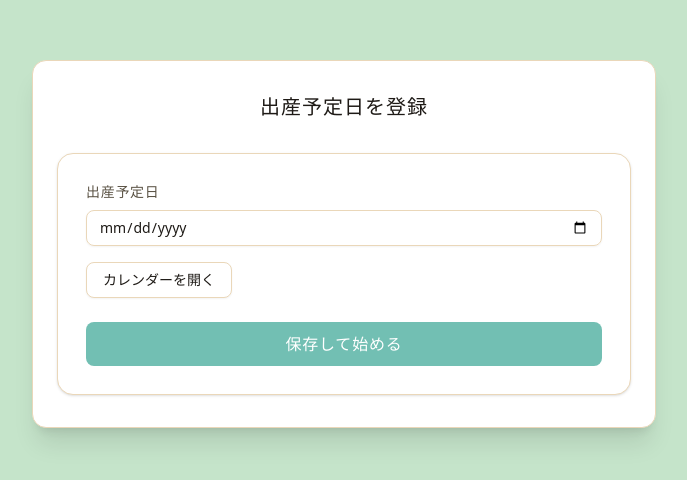
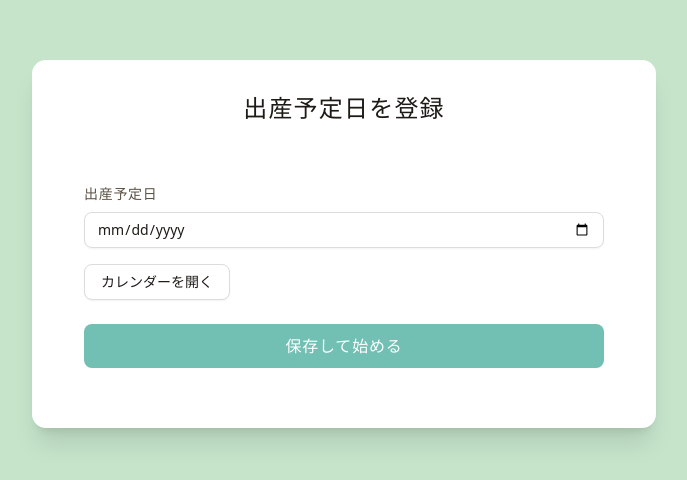
Before and after one commit to Tsugawa-Keita/202509_hackathon, a React (Vite) app: page /setup in a window 1280 px wide. Shown: the part 156-636 px from the top of the page, without its empty margins (296-983 px from the left). Built offline with nearby package versions, Linux system fonts and the light colour scheme; no server answers.

Commit message:
feat: 初期画面デザイン作成

```diff
--- a/src/components/ui/card.tsx
+++ b/src/components/ui/card.tsx
@@ -7,7 +7,7 @@ type DivProps = ComponentPropsWithoutRef<"div">;
 function Card({ className, ...props }: DivProps) {
   return (
     <div
-      className={cn("flex flex-col gap-6 rounded-xl border bg-card py-8 text-card-foreground shadow-sm", className)}
+      className={cn("flex flex-col gap-6 rounded-xl bg-card py-8 text-card-foreground shadow-sm", className)}
       data-slot="card"
       {...props}
     />
@@ -28,7 +28,13 @@ function CardHeader({ className, ...props }: DivProps) {
 }
 
 function CardTitle({ className, ...props }: DivProps) {
-  return <div className={cn("font-[MPLUSRounded1c-Bold] leading-none tracking-wider", className)} data-slot="card-title" {...props} />;
+  return (
+    <div
+      className={cn("font-[MPLUSRounded1c-Bold] leading-none tracking-wider", className)}
+      data-slot="card-title"
+      {...props}
+    />
+  );
 }
 
 function CardDescription({ className, ...props }: DivProps) {
--- a/src/index.css
+++ b/src/index.css
@@ -53,8 +53,8 @@
   --accent: #72bfb3;
   --accent-foreground: #0f221e;
   --destructive: #d46e6e;
-  --border: #ead7b9;
-  --input: #ead7b9;
+  --border: #000000;
+  --input: #000000;
   --ring: #72bfb3;
   --chart-1: #72bfb3;
   --chart-2: #ffc98a;
--- a/src/pages/initial-setup-page.tsx
+++ b/src/pages/initial-setup-page.tsx
@@ -143,17 +143,14 @@ const InitialSetupPage = ({ onConfigured }: InitialSetupPageProps) => {
   };
 
   return (
-    <main className="flex items-center min-h-dvh bg-[#C5E4CA] py-12 px-6 text-foreground md:py-20">
+    <main className="flex min-h-dvh items-center bg-[#C5E4CA] px-6 py-12 text-foreground md:py-20">
       <div className="mx-auto w-full max-w-2xl px-4 sm:px-6">
-        <Card className="border border-border bg-background text-card-foreground shadow-xl">
+        <Card className="bg-background text-card-foreground shadow-xl">
           <CardHeader className="gap-2 pb-0">
-            <CardTitle className="text-center font-semibold text-xl">出産予定日を登録</CardTitle>
+            <CardTitle className="text-center font-semibold text-2xl">出産予定日を登録</CardTitle>
           </CardHeader>
           <CardContent className="">
-            <form
-              className="flex h-fit flex-col gap-6 rounded-2xl border border-border bg-background p-5 shadow-sm sm:p-7"
-              onSubmit={handleSubmit}
-            >
+            <form className="flex h-fit flex-col gap-6 rounded-2xl bg-background p-5 sm:p-7" onSubmit={handleSubmit}>
               <div className="space-y-4">
                 <div className="space-y-2">
                   <Label className="block font-bold text-muted-foreground text-sm tracking-wider" htmlFor="due-date">
@@ -161,6 +158,7 @@ const InitialSetupPage = ({ onConfigured }: InitialSetupPageProps) => {
                   </Label>
                   <Input
                     aria-describedby="due-date-guidance due-date-error"
+                    className="border-[#DDDCDC]"
                     id="due-date"
                     max={DATE_LIMITS.maxDate}
                     min={todayIso}
@@ -173,11 +171,16 @@ const InitialSetupPage = ({ onConfigured }: InitialSetupPageProps) => {
                 {/* デスクトップのみカスタムカレンダーをポップアップで表示 */}
                 {!isCoarsePointer && (
                   <div className="relative">
-                    <Button onClick={() => setCalendarOpen((v) => !v)} type="button" variant="outline">
+                    <Button
+                      className="border-[#DDDCDC]"
+                      onClick={() => setCalendarOpen((v) => !v)}
+                      type="button"
+                      variant="outline"
+                    >
                       カレンダーを開く
                     </Button>
                     {isCalendarOpen && (
-                      <div className="absolute z-50 mt-2 rounded-xl border border-border bg-muted p-4">
+                      <div className="absolute z-50 mt-2 rounded-xl bg-muted p-4 shadow-sm">
                         <Calendar
                           buttonVariant="outline"
                           captionLayout="dropdown"
--- a/src/pages/post-birth-page.tsx
+++ b/src/pages/post-birth-page.tsx
@@ -293,7 +293,7 @@ const PostBirthPage = ({ state }: PostBirthPageProps) => {
           </DialogFooter>
         </DialogContent>
       </Dialog>
-      <main className="flex min-h-screen flex-col items-center bg-slate-100 px-6 py-12 text-slate-900" id="top">
+      <main className="flex min-h-screen flex-col items-center bg-[#FFF2D4] px-6 py-12 text-slate-900" id="top">
         <Card className="w-full max-w-4xl border-none bg-white shadow-md">
           <CardHeader className="gap-6 lg:flex-row lg:items-end lg:justify-between">
             <div>
--- a/src/pages/pre-birth-page.tsx
+++ b/src/pages/pre-birth-page.tsx
@@ -153,7 +153,7 @@ const PreBirthPage = ({ onStateChange, state }: PreBirthPageProps) => {
   const dueDateDisplay = useMemo(() => createDisplayDate(state.dueDate), [state.dueDate]);
 
   return (
-    <main className="flex min-h-screen flex-col items-center bg-slate-100 px-6 py-12 text-slate-900">
+    <main className="flex min-h-screen flex-col items-center bg-[#C5E4CA] px-6 py-12 text-slate-900">
       <Card className="w-full max-w-4xl border-none bg-white shadow-md">
         <CardHeader className="gap-6 lg:flex-row lg:items-end lg:justify-between">
           <div>
```
